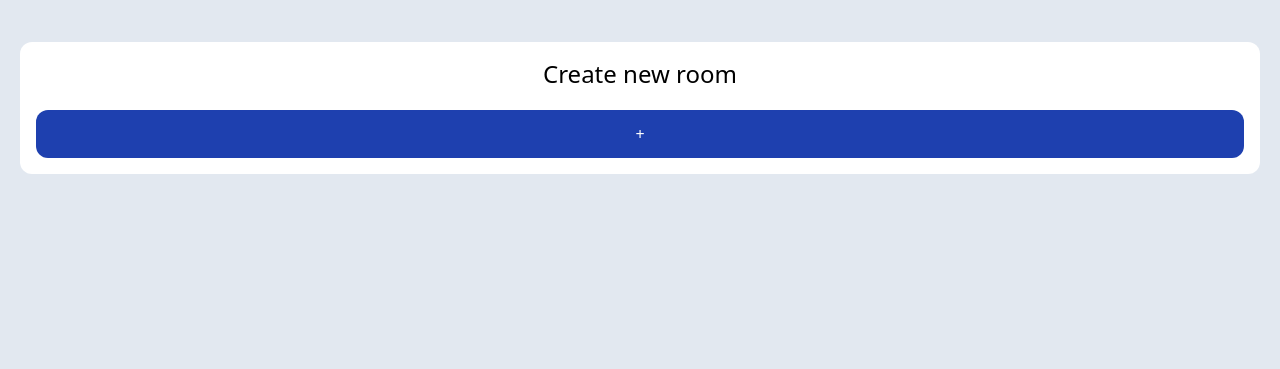
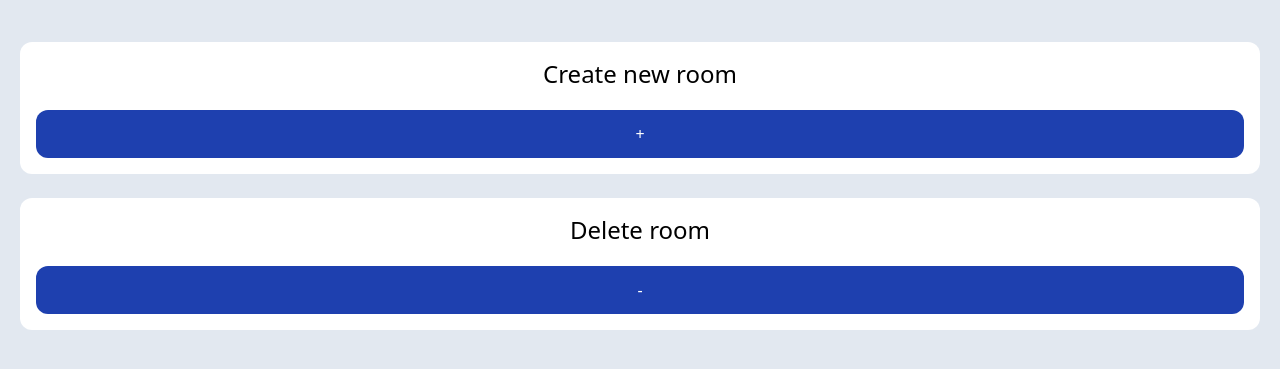
Before and after one commit to Szymon-Budziak/WebChat_django_chat, a Django app: page /rooms/ in a window 1280 px wide. Shown: the part 206-575 px from the top of the page. Run offline with Django 4.2, Linux system fonts and the light colour scheme; the visitor is signed in with stand-in values (Sample User, id 1); data that the repository does not hold is empty; some libraries are stand-ins or nearby versions.

Commit message:
Admin feature to delete room by its name

```diff
--- a/webchat/room/forms.py
+++ b/webchat/room/forms.py
@@ -6,3 +6,9 @@ class NewRoomForm(forms.ModelForm):
     class Meta:
         model = Room
         fields = ['name', 'slug']
+
+
+class DeleteRoomForm(forms.ModelForm):
+    class Meta:
+        model = Room
+        fields = ['name']
--- a/webchat/room/templates/room/rooms.html
+++ b/webchat/room/templates/room/rooms.html
@@ -24,6 +24,13 @@
             <a href="/rooms/newroom/" class="block px-5 py-3 text-white rounded-xl bg-blue-800 hover:bg-blue-400">+</a>
         </div>
     </div>
+    <div class="w-full py-3 w-1/4 px-5">
+        <div class="text-center bg-white rounded-xl p-4">
+            <h2 class="mb-5 text-2xl">Delete room</h2>
+            <a href="/rooms/deleteroom/"
+               class="block px-5 py-3 text-white rounded-xl bg-blue-800 hover:bg-blue-400">-</a>
+        </div>
+    </div>
     {% endif %}
 </div>
 {% endblock %}
--- a/webchat/room/urls.py
+++ b/webchat/room/urls.py
@@ -4,5 +4,6 @@ from . import views
 urlpatterns = [
     path('', views.rooms, name='rooms'),
     path('newroom/', views.new_room, name='new_room'),
+    path('deleteroom/', views.delete_room, name='delete_room'),
     path('<slug:slug>/', views.room, name='room'),
 ]
--- a/webchat/room/views.py
+++ b/webchat/room/views.py
@@ -1,9 +1,10 @@
 from django.shortcuts import render
 from .models import Room, Message
-from .forms import NewRoomForm
+from .forms import NewRoomForm, DeleteRoomForm
 from django.contrib.auth.decorators import login_required
 from django.contrib.admin.views.decorators import staff_member_required
 from django.shortcuts import redirect
+from django.core.exceptions import ObjectDoesNotExist
 
 
 @login_required
@@ -29,3 +30,20 @@ def new_room(request):
     else:
         form = NewRoomForm()
     return render(request, 'room/new_room.html', {'form': form})
+
+
+@staff_member_required
+def delete_room(request):
+    if request.method == 'POST':
+        form = DeleteRoomForm(request.POST)
+        if form.is_valid():
+            name = form.cleaned_data['name']
+            try:
+                room = Room.objects.get(name=name)
+                room.delete()
+            except ObjectDoesNotExist:
+                return redirect('delete_room')
+            return redirect('rooms')
+    else:
+        form = DeleteRoomForm()
+    return render(request, 'room/delete_room.html', {'form': form})
```
Also changed, not shown: webchat/room/templates/room/delete_room.html (added, +30 -0 lines).
